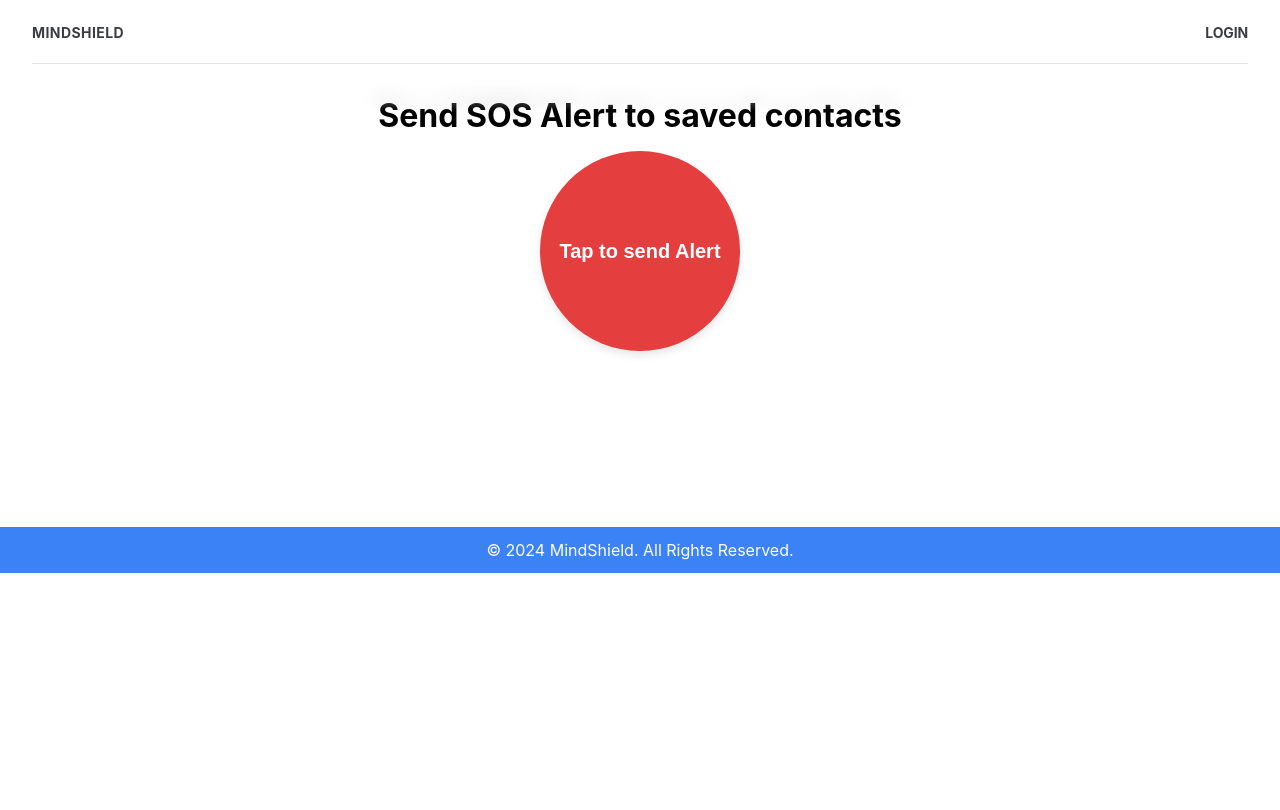
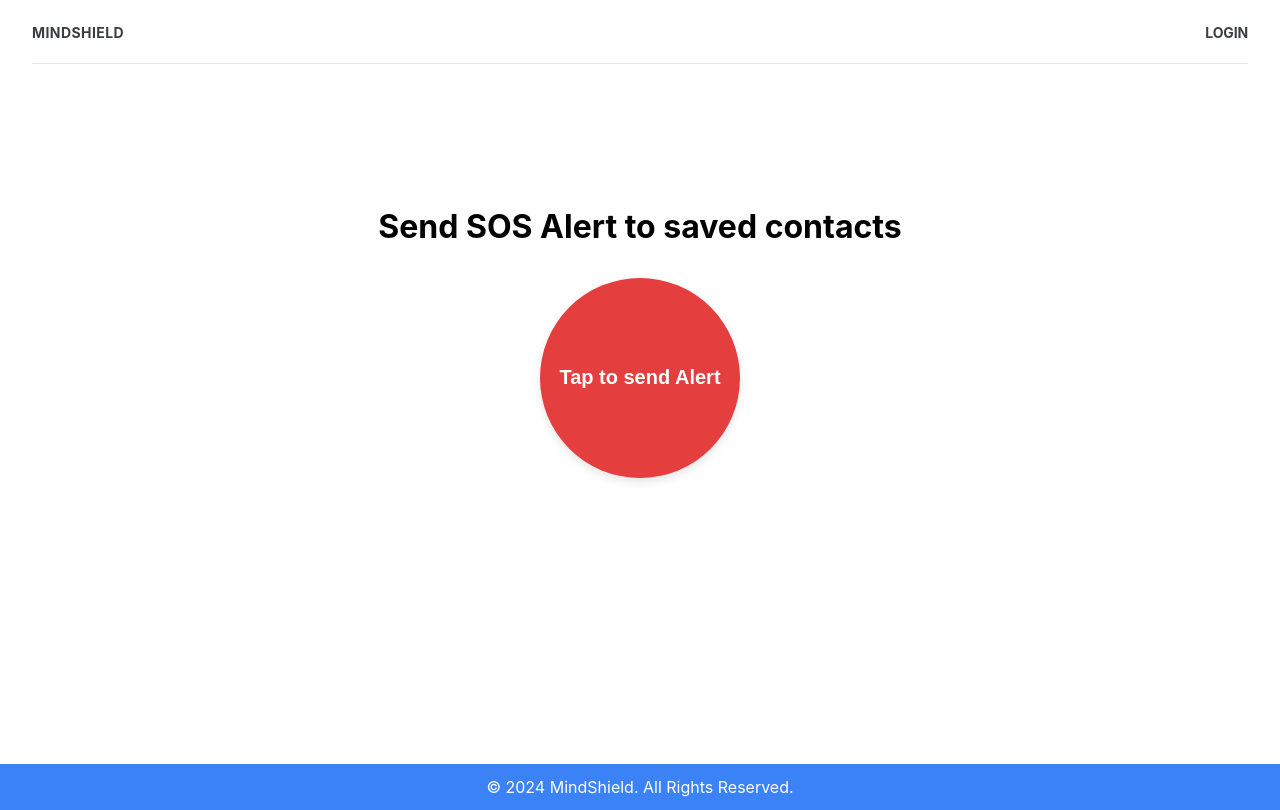
Before and after one commit to ajaynegi45/MindShield, a React (Vite) app: page /sos-alert in a window 1280 px wide. Built offline with nearby package versions, Linux system fonts and the light colour scheme.

Commit message:
fix: home page redirect fixes

```diff
--- a/src/App.jsx
+++ b/src/App.jsx
@@ -19,8 +19,6 @@ function App() {
             const parsedUser = JSON.parse(userCookie); // Parse cookie value
             setUser(parsedUser); // Set the user data in the state
             navigate('/dashboard'); // Redirect to dashboard if user is logged in
-        } else {
-            navigate('/login'); // Redirect to login if no user is logged in
         }
     }, [navigate]);
 
--- a/src/Routes.jsx
+++ b/src/Routes.jsx
@@ -4,9 +4,9 @@ import { Route, RouterProvider, createBrowserRouter, createRoutesFromElements }
 import './index.css';
 import Layout from './Layout.jsx';
 import RegisterForm from "./components/Register.jsx";
-import Contact from "./features/SOSAlerts/Contact/contact.jsx";
-import SendAlerts from "./features/SOSAlerts/SendAlerts/sendAlerts.jsx";
-import Dashboard from "./features/Dashboard/Dashboard.jsx";
+import Contact from "./pages/SOSAlerts/Contact/contact.jsx";
+import SendAlerts from "./pages/SOSAlerts/SendAlerts/sendAlerts.jsx";
+import Dashboard from "./pages/Dashboard.jsx";
 import Profile from "./pages/Profile.jsx";
 console.log('Routes.jsx');
 
--- a/src/components/Register.jsx
+++ b/src/components/Register.jsx
@@ -84,7 +84,7 @@ const RegisterForm = () => {
                         value={data.name}
                         onChange={(e) => handleInputChange('name', e.target.value)}
                         placeholder="Enter your full name"
-                        // required
+                        required
                     />
                 </div>
 
--- a/src/pages/Profile.css
+++ b/src/pages/Profile.css
@@ -1,3 +1,7 @@
+.profile{
+    height: 63.5vh;
+}
+
 .profile-container {
     display: flex;
     flex-direction: column;
--- a/src/pages/Profile.jsx
+++ b/src/pages/Profile.jsx
@@ -27,6 +27,7 @@ const Profile = () => {
     };
 
     return (
+        <section className="profile">
         <div className="profile-container">
 
             <div className="profile-card">
@@ -45,6 +46,7 @@ const Profile = () => {
             </div>
 
         </div>
+        </section>
     );
 };
 
--- a/src/features/SOSAlerts/SendAlerts/SendAlerts.css
+++ b/src/pages/SOSAlerts/SendAlerts/SendAlerts.css
@@ -4,4 +4,9 @@
     align-items: center;
     justify-content: center;
     width: 100%;
+    height: 63.5vh;
 }
+
+.sendAlerts > h1 {
+    margin-bottom: 1rem;
+}
--- a/src/features/SOSAlerts/SendAlerts/sendAlerts.jsx
+++ b/src/pages/SOSAlerts/SendAlerts/sendAlerts.jsx
@@ -28,14 +28,14 @@ const SendAlerts = () => {
 
     // Function to send SOS alert to the backend using Axios
     const sendSOSAlert = (latitude,longitude) => {
-
-        // Replace with actual userId from cookies or context
-        // const userId = "user123";
-
         // Retrieve userId from cookies
         const userCookie = Cookies.get('user');
         const userId = userCookie ? JSON.parse(userCookie).userId : null;
+        const username = userCookie ? JSON.parse(userCookie).name : null;
+
+
         console.log(userId);
+        console.log(username);
 
         toast.promise(
             axios.post(`http://localhost:8081/api/sos/alert`, null, {
@@ -43,6 +43,7 @@ const SendAlerts = () => {
                     userId,
                     latitude,
                     longitude,
+                    username
                 },
             })
                 .then((response) => {
```
Also changed, not shown: src/pages/Dashboard.jsx (renamed from src/features/Dashboard/Dashboard.jsx), src/pages/SOSAlerts/Contact/contact.css (renamed from src/features/SOSAlerts/Contact/contact.css), src/pages/SOSAlerts/Contact/contact.jsx (renamed from src/features/SOSAlerts/Contact/contact.jsx), src/pages/dashboard.css (renamed from src/features/Dashboard/dashboard.css).
